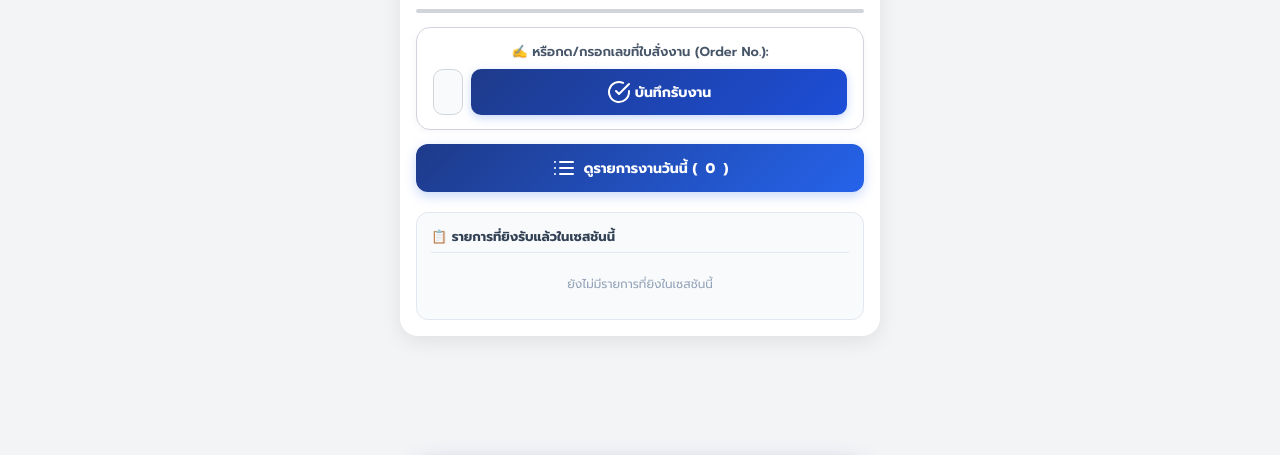
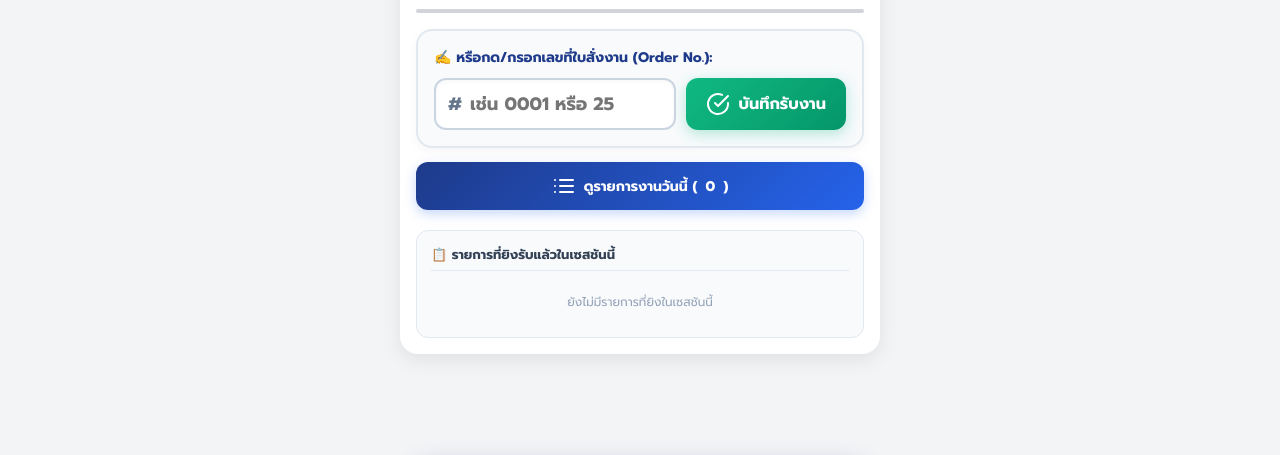
Before and after one commit to MyNameTakopiii/tn_messenger, a website built with Vite: page employee/scan.html in a window 1280 px wide. Shown: the part 176-631 px from the top of the page. Built offline with nearby package versions, Linux system fonts and the light colour scheme; no server answers; sample sign-in values are in the browser's storage; what html5-qrcode would draw is missing.

Commit message:
feat: optimize for scan

```diff
--- a/employee/scan.html
+++ b/employee/scan.html
@@ -63,7 +63,18 @@
       <div class="manual-scan-box">
         <label for="manualOrderNo">✍️ หรือกด/กรอกเลขที่ใบสั่งงาน (Order No.):</label>
         <div class="input-with-button">
-          <input type="text" id="manualOrderNo" placeholder="เช่น 0001 หรือ 25" inputmode="numeric" />
+          <div class="input-wrapper">
+            <span class="input-prefix">#</span>
+            <input
+              type="text"
+              id="manualOrderNo"
+              placeholder="เช่น 0001 หรือ 25"
+              inputmode="numeric"
+              pattern="[0-9]*"
+              autocomplete="off"
+            />
+            <button type="button" id="btnClearManual" class="btn-clear-input" style="display: none;" title="ล้างข้อความ">&times;</button>
+          </div>
           <button type="button" id="btnManualScan" class="btn-manual-scan">
             <i data-feather="check-circle"></i> บันทึกรับงาน
           </button>
--- a/src/js/scan.js
+++ b/src/js/scan.js
@@ -30,6 +30,13 @@ document.addEventListener("DOMContentLoaded", () => {
   // Setup Manual Order Entry Listener
   const manualBtn = document.getElementById("btnManualScan");
   const manualInput = document.getElementById("manualOrderNo");
+  const clearBtn = document.getElementById("btnClearManual");
+
+  const updateClearBtnState = () => {
+    if (clearBtn && manualInput) {
+      clearBtn.style.display = manualInput.value.trim() ? "flex" : "none";
+    }
+  };
 
   const handleManualSubmit = () => {
     const val = (manualInput ? manualInput.value : "").trim();
@@ -38,14 +45,26 @@ document.addEventListener("DOMContentLoaded", () => {
       return;
     }
     processScannedOrder(val);
+    updateClearBtnState();
   };
 
   if (manualBtn) manualBtn.addEventListener("click", handleManualSubmit);
   if (manualInput) {
+    manualInput.addEventListener("input", updateClearBtnState);
     manualInput.addEventListener("keypress", (e) => {
       if (e.key === "Enter") {
         e.preventDefault();
         handleManualSubmit();
+      }
+    });
+  }
+
+  if (clearBtn) {
+    clearBtn.addEventListener("click", () => {
+      if (manualInput) {
+        manualInput.value = "";
+        manualInput.focus();
+        updateClearBtnState();
       }
     });
   }
@@ -165,7 +184,9 @@ async function processScannedOrder(rawOrderId) {
 
     // Clear manual input if filled
     const manualInput = document.getElementById("manualOrderNo");
+    const clearBtn = document.getElementById("btnClearManual");
     if (manualInput) manualInput.value = "";
+    if (clearBtn) clearBtn.style.display = "none";
 
     // 2. Fetch detailed info and update Google Sheet in BACKGROUND (Non-blocking)
     (async () => {
--- a/src/styles/scan.css
+++ b/src/styles/scan.css
@@ -110,68 +110,129 @@ body {
 }
 
 .manual-scan-box {
-  margin-top: 14px;
-  background: var(--surface, #ffffff);
-  border: 1px solid var(--border, #e2e8f0);
-  border-radius: 14px;
-  padding: 14px 16px;
-  box-shadow: 0 2px 8px rgba(0, 0, 0, 0.04);
+  margin-top: 16px;
+  background: #f8fafc;
+  border: 2px solid #e2e8f0;
+  border-radius: 16px;
+  padding: 16px;
+  box-shadow: 0 4px 12px rgba(0, 0, 0, 0.04);
+  text-align: left;
 }
 
 .manual-scan-box label {
-  font-weight: 600;
-  font-size: 13px;
-  color: var(--text-muted, #475569);
+  font-weight: 700;
+  font-size: 14px;
+  color: var(--primary, #1e3a8a);
   display: block;
-  margin-bottom: 8px;
+  margin-bottom: 10px;
 }
 
 .input-with-button {
   display: flex;
-  gap: 8px;
+  flex-direction: column;
+  gap: 10px;
+}
+
+@media (min-width: 480px) {
+  .input-with-button {
+    flex-direction: row;
+  }
+}
+
+.input-wrapper {
+  position: relative;
+  flex: 1;
+  display: flex;
   align-items: center;
 }
 
-.input-with-button input {
-  flex: 1;
-  padding: 11px 14px;
-  border: 1.5px solid var(--border, #cbd5e1);
-  border-radius: 10px;
-  font-size: 15px;
-  font-weight: 600;
-  outline: none;
-  background: #f8fafc;
-  color: #0f172a;
-  transition: border-color 0.2s, box-shadow 0.2s, background 0.2s;
+.input-prefix {
+  position: absolute;
+  left: 14px;
+  font-size: 18px;
+  font-weight: 800;
+  color: #64748b;
+  pointer-events: none;
+  user-select: none;
 }
 
-.input-with-button input:focus {
+.input-wrapper input {
+  width: 100%;
+  height: 52px;
+  padding: 10px 42px 10px 34px;
+  border: 2px solid #cbd5e1;
+  border-radius: 12px;
+  font-size: 18px; /* >= 16px to prevent iOS Safari auto-zoom! */
+  font-weight: 700;
+  outline: none;
   background: #ffffff;
+  color: #0f172a;
+  box-shadow: inset 0 2px 4px rgba(0, 0, 0, 0.03);
+  transition: all 0.2s ease;
+  box-sizing: border-box;
+}
+
+.input-wrapper input:focus {
   border-color: var(--primary, #2563eb);
-  box-shadow: 0 0 0 3px rgba(37, 99, 235, 0.15);
+  box-shadow: 0 0 0 4px rgba(37, 99, 235, 0.18);
+  background: #ffffff;
+}
+
+.btn-clear-input {
+  position: absolute;
+  right: 10px;
+  width: 28px;
+  height: 28px;
+  border-radius: 50%;
+  background: #e2e8f0;
+  color: #475569;
+  border: none;
+  font-size: 18px;
+  line-height: 1;
+  cursor: pointer;
+  display: flex;
+  align-items: center;
+  justify-content: center;
+  padding: 0;
+  transition: all 0.2s ease;
+}
+
+.btn-clear-input:hover {
+  background: #cbd5e1;
+  color: #0f172a;
 }
 
 .btn-manual-scan {
+  height: 52px;
+  width: 100%;
   display: inline-flex;
   align-items: center;
   justify-content: center;
-  gap: 4px;
-  padding: 11px 18px;
-  background: linear-gradient(135deg, var(--primary, #2563eb) 0%, #1d4ed8 100%);
+  gap: 8px;
+  padding: 12px 20px;
+  background: linear-gradient(135deg, #10b981 0%, #059669 100%);
   color: white;
   border: none;
-  border-radius: 10px;
+  border-radius: 12px;
   font-weight: 700;
-  font-size: 14px;
+  font-size: 16px;
   cursor: pointer;
   white-space: nowrap;
-  box-shadow: 0 3px 10px rgba(37, 99, 235, 0.25);
+  box-shadow: 0 4px 14px rgba(16, 185, 129, 0.3);
   transition: all 0.2s ease;
+  box-sizing: border-box;
+}
+
+@media (min-width: 480px) {
+  .btn-manual-scan {
+    width: auto;
+    min-width: 150px;
+  }
 }
 
 .btn-manual-scan:hover {
   transform: translateY(-1px);
-  box-shadow: 0 5px 14px rgba(37, 99, 235, 0.35);
+  box-shadow: 0 6px 18px rgba(16, 185, 129, 0.4);
 }
 
 .btn-manual-scan:active {
```
Also changed, not shown: 1 other file.
